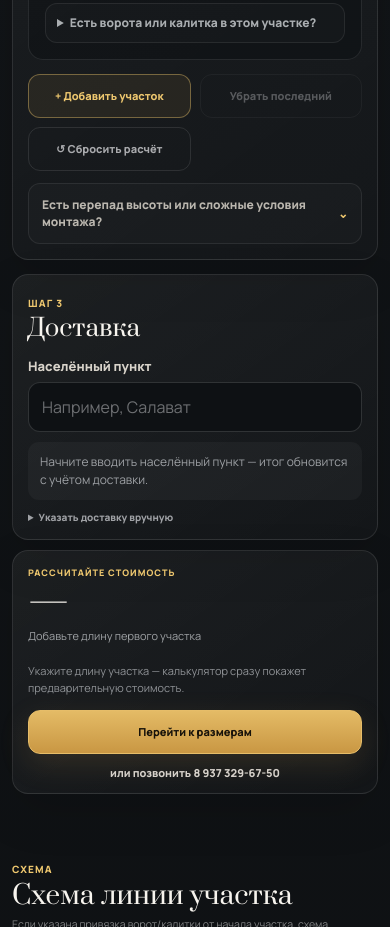
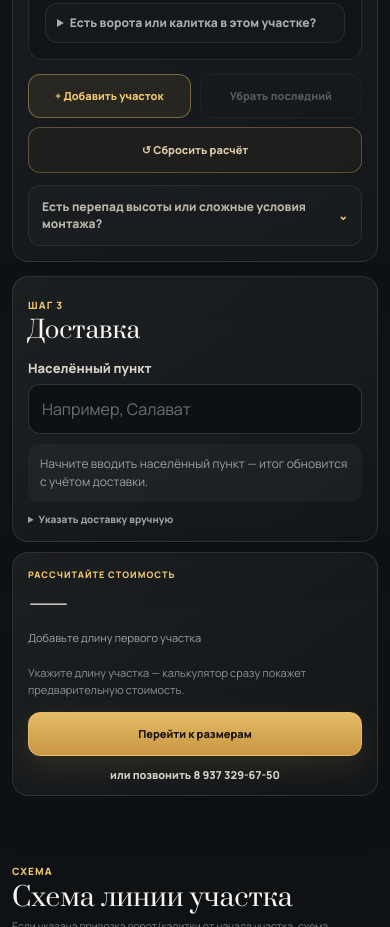
Before and after one commit to bossnedvetskiy-source/kuznechny-dvorik-gates, a website: page evroshtaketnik/index.html in a window 390 px wide. Shown: the part 2080-3007 px from the top of the page. Drawn offline with Linux system fonts and the light colour scheme; no server answers.

Commit message:
style(fence): full-width reset on mobile and quiet desktop action

```diff
--- a/evroshtaketnik/evroshtaketnik.css
+++ b/evroshtaketnik/evroshtaketnik.css
@@ -545,3 +545,9 @@ a:focus-visible,button:focus-visible,input:focus-visible,select:focus-visible,su
   object-position:50% 50%!important;
   transform:scale(1.02)!important
 }
+
+
+/* One clear reset action for a new survey. Keep the primary add-section button dominant. */
+.section-actions .reset-fence-button{margin-left:auto;min-width:155px;color:#decaa9;border-color:rgba(239,200,111,.3);background:rgba(210,163,78,.045)}
+.section-actions .reset-fence-button:hover,.section-actions .reset-fence-button:focus-visible{border-color:rgba(239,200,111,.65);color:#f5d58e}
+@media(max-width:620px){.section-actions .reset-fence-button{grid-column:1/-1;width:100%;margin-left:0;min-height:46px;font-size:11px}}
```
